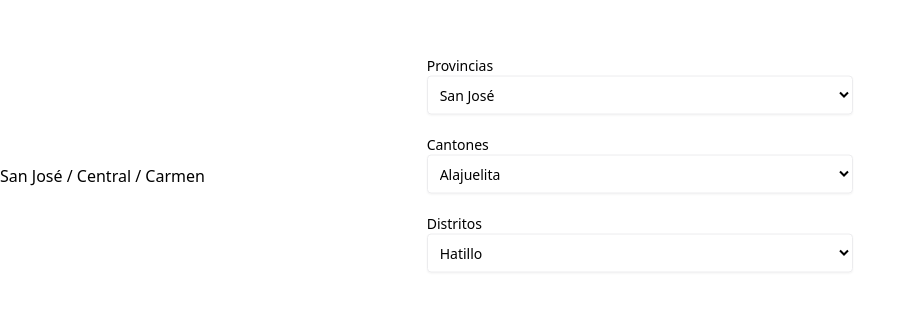
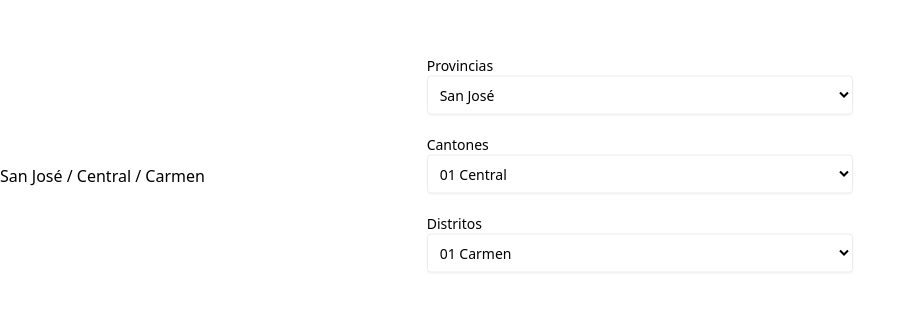
Before and after one commit to luigyy/cr-places-select, a React (Vite) app: page / in a window 1280 px wide. Shown: the part 133-444 px from the top of the page, without its empty margins (0-915 px from the left). Built offline with nearby package versions, Linux system fonts and the light colour scheme.

Commit message:
form working, location object not yet

```diff
--- a/src/App.tsx
+++ b/src/App.tsx
@@ -1,18 +1,16 @@
-import { useEffect, useState } from "react";
+import { useState } from "react";
 import { PROVINCIAS } from "./data";
 
 const ProvinciasSelect = ({
   onChangeFn,
 }: {
-  onChangeFn: React.Dispatch<
-    React.SetStateAction<"1" | "2" | "3" | "4" | "5" | "6" | "7">
-  >;
+  onChangeFn: (selectedProvince: string) => void;
 }) => {
   return (
     <div className="flex flex-col">
       <label className="text-sm font-medium">Provincias</label>
       <select
-        onChange={(e) => onChangeFn(e.target.value as keyof typeof PROVINCIAS)}
+        onChange={(e) => onChangeFn(e.target.value)}
         className="p-2 bg-transparent rounded text-sm border border-zinc-200/70 shadow-sm"
       >
         {Object.keys(PROVINCIAS).map((key) => (
@@ -28,6 +26,7 @@ const ProvinciasSelect = ({
 const CantonesSelect = ({
   cantones,
   onChangeFn,
+  selected,
 }: {
   cantones: Record<
     string,
@@ -35,6 +34,7 @@ const CantonesSelect = ({
   >;
 
   onChangeFn: (cantonSelected: string) => void;
+  selected: string;
 }) => {
   return (
     <div className="flex flex-col">
@@ -42,10 +42,11 @@ const CantonesSelect = ({
       <select
         onChange={(e) => onChangeFn(e.target.value)}
         className="p-2 bg-transparent rounded border text-sm border-zinc-200/70 shadow-sm"
+        value={selected}
       >
         {Object.keys(cantones).map((cantonKey) => (
           <option value={cantonKey} key={cantonKey}>
-            {cantones[cantonKey as keyof typeof cantones].nombre}{" "}
+            {cantonKey} {cantones[cantonKey as keyof typeof cantones].nombre}{" "}
           </option>
         ))}
       </select>
@@ -56,9 +57,11 @@ const CantonesSelect = ({
 const DistritosSelect = ({
   distritos,
   onChangeFn,
+  selected,
 }: {
   distritos: Record<string, string>;
   onChangeFn: (distrito: string) => void;
+  selected: string;
 }) => {
   return (
     <div className="flex flex-col">
@@ -66,10 +69,11 @@ const DistritosSelect = ({
       <select
         onChange={(e) => onChangeFn(e.target.value)}
         className="p-2 bg-transparent rounded border text-sm border-zinc-200/70 shadow-sm"
+        value={selected}
       >
         {Object.keys(distritos).map((key) => (
           <option value={key}>
-            {distritos[key as keyof typeof distritos]}
+            {key} {distritos[key as keyof typeof distritos]}
           </option>
         ))}
       </select>
@@ -84,13 +88,6 @@ function App() {
   const [selectedCanton, setSelectedCanton] = useState("01");
   const [selectedDistrito, setSelectedDistrito] = useState("01");
 
-  //location object - contains the current selected location
-  const [location, setLocation] = useState({
-    provincia: "",
-    canton: "",
-    distrito: "",
-  });
-
   //object containing dropdown options
   const [cantones, setCantones] = useState<
     Record<string, { nombre: string; distritos: Record<string, string> }>
@@ -100,37 +97,59 @@ function App() {
     PROVINCIAS[selectedProvince].cantones["01"].distritos
   );
 
-  //updates handlers
-  useEffect(() => {
-    setCantones(PROVINCIAS[selectedProvince].cantones);
+  //location object - contains the current selected location
+  const [location, setLocation] = useState({
+    provincia: PROVINCIAS[selectedProvince].nombre,
+    canton: cantones[selectedCanton].nombre,
+    distrito: distritos[selectedDistrito],
+  });
+
+  function handleProvince(selected: string) {
+    //update cantones and distritos
+    setCantones(PROVINCIAS[selected as keyof typeof PROVINCIAS].cantones);
+    setDistritos(
+      PROVINCIAS[selected as keyof typeof PROVINCIAS].cantones["01"].distritos
+    );
+
+    //update selected
     setSelectedCanton("01");
-  }, [selectedProvince]);
+    setSelectedDistrito("01");
+  }
 
-  useEffect(() => {
-    setDistritos(cantones[selectedCanton as keyof typeof cantones].distritos);
-  }, [selectedCanton]);
+  function handleCanton(selected: string) {
+    setDistritos(cantones[selected].distritos);
 
-  useEffect(() => {
-    setLocation({
-      provincia: PROVINCIAS[selectedProvince].nombre,
-      canton: cantones[selectedCanton].nombre,
-      distrito: distritos[selectedDistrito],
-    });
-  }, [selectedProvince, selectedCanton, selectedDistrito]);
+    //update selected
+    setSelectedCanton(selected);
+    setSelectedDistrito("01");
+
+    //update results
+  }
+
+  function handleDistrito(selected: string) {
+    setSelectedDistrito(selected);
+
+    //update results
+  }
 
   return (
     <>
       <div className="w-1/3 mx-auto py-10 translate-y-1/2 space-y-5">
-        <ProvinciasSelect onChangeFn={setSelectedProvincia} />
-        <CantonesSelect onChangeFn={setSelectedCanton} cantones={cantones} />
+        <ProvinciasSelect onChangeFn={handleProvince} />
+        <CantonesSelect
+          onChangeFn={handleCanton}
+          cantones={cantones}
+          selected={selectedCanton}
+        />
         <DistritosSelect
-          onChangeFn={setSelectedDistrito}
+          selected={selectedDistrito}
+          onChangeFn={handleDistrito}
           distritos={distritos}
         />
       </div>
-      {/* log  */}
       <p>
         {location.provincia} / {location.canton} / {location.distrito}
+        {/* {distritos["01"]} */}
       </p>
     </>
   );
```
